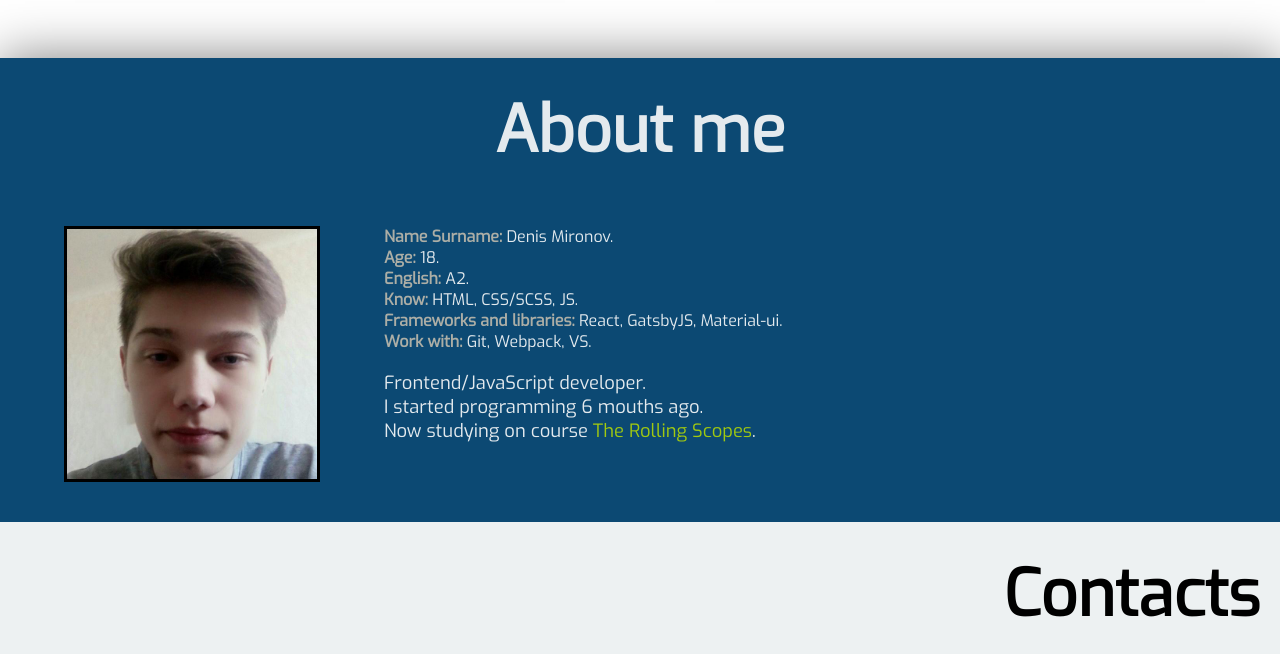
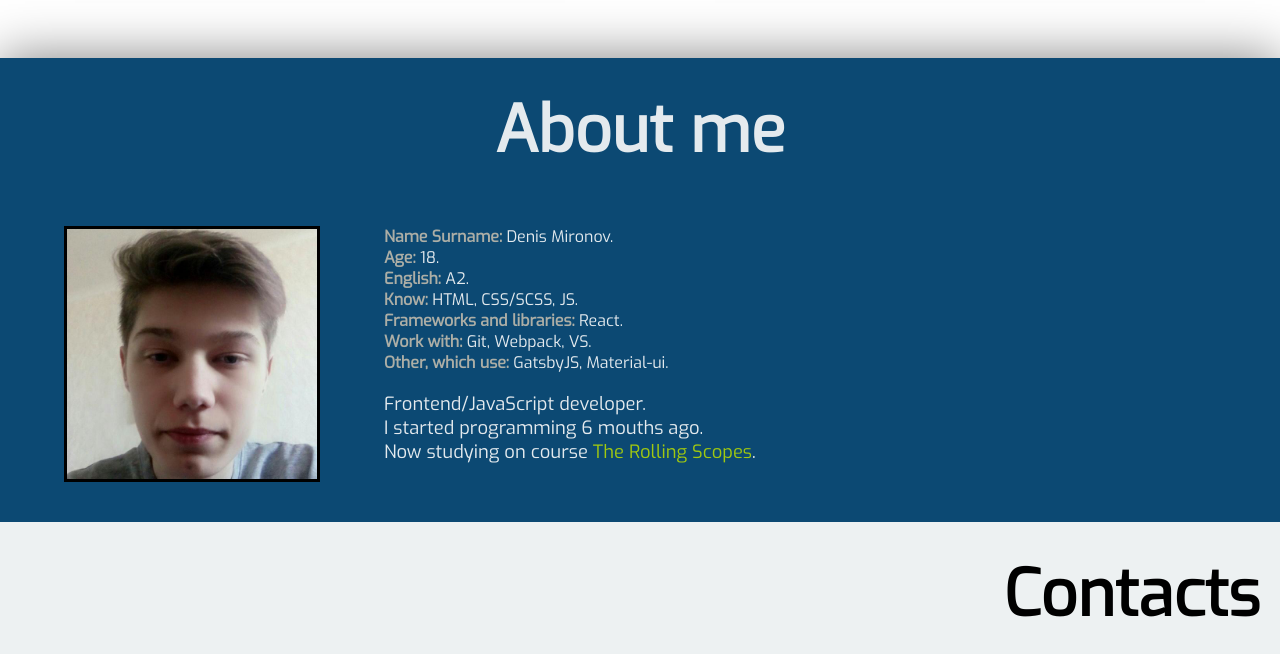
Before and after one commit to deminiro/cv, a plain HTML site: page index.html in a window 1280 px wide. Shown: the part 898-1552 px from the top of the page. Drawn offline with Linux system fonts and the light colour scheme.

Commit message:
fix: add one more category for block about me info

```diff
--- a/index.html
+++ b/index.html
@@ -82,11 +82,15 @@
             </li>
             <li class="about-me-list--item">
                 <h4 class="about-me-info--headline">Frameworks and libraries:&nbsp;</h4>
-                <p class="about-me-info--text">React, GatsbyJS, Material-ui.</p>
+                <p class="about-me-info--text">React.</p>
             </li>
             <li class="about-me-list--item">
                 <h4 class="about-me-info--headline">Work with:&nbsp;</h4>
                 <p class="about-me-info--text">Git, Webpack, VS.</p>
+            </li>
+            <li class="about-me-list--item">
+                <h4 class="about-me-info--headline">Other, which use:&nbsp;</h4>
+                <p class="about-me-info--text">GatsbyJS, Material-ui.</p>
             </li>
           </ul>
           <p class="about-me--main-text">
```
